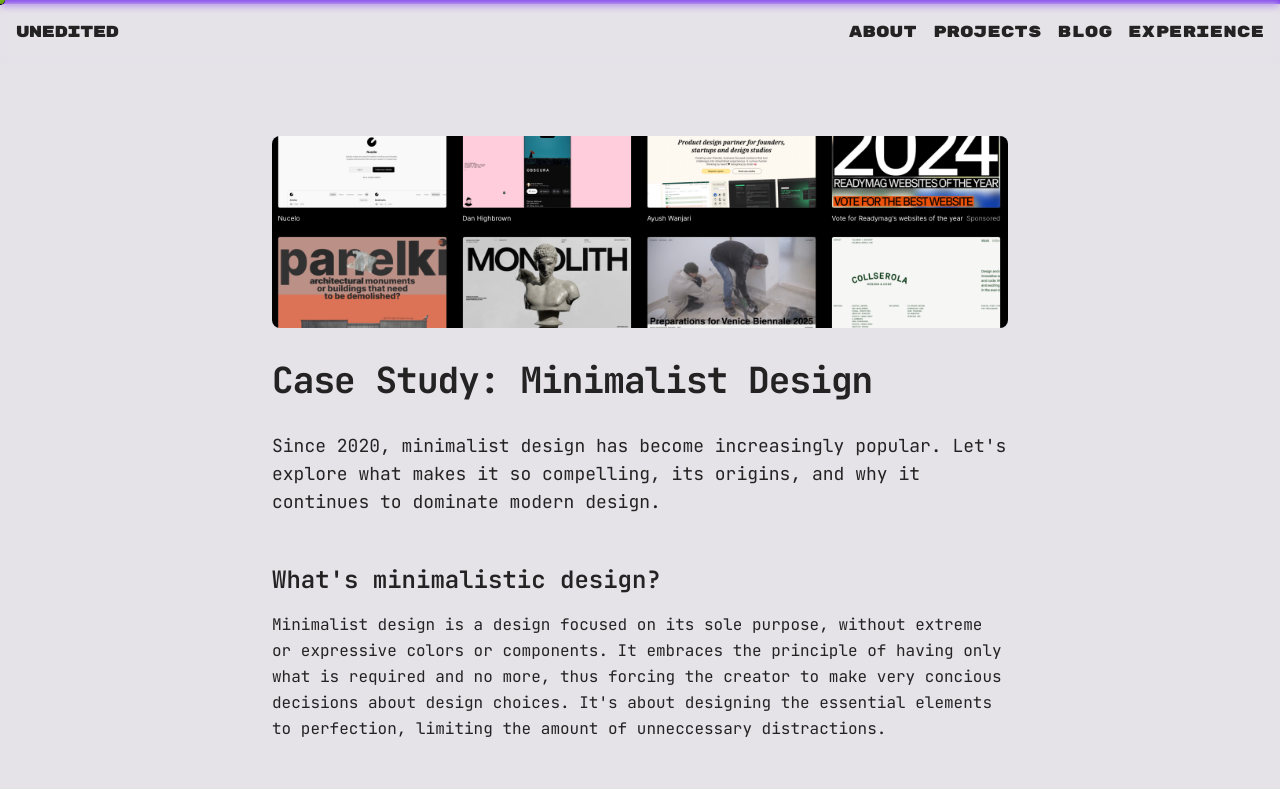
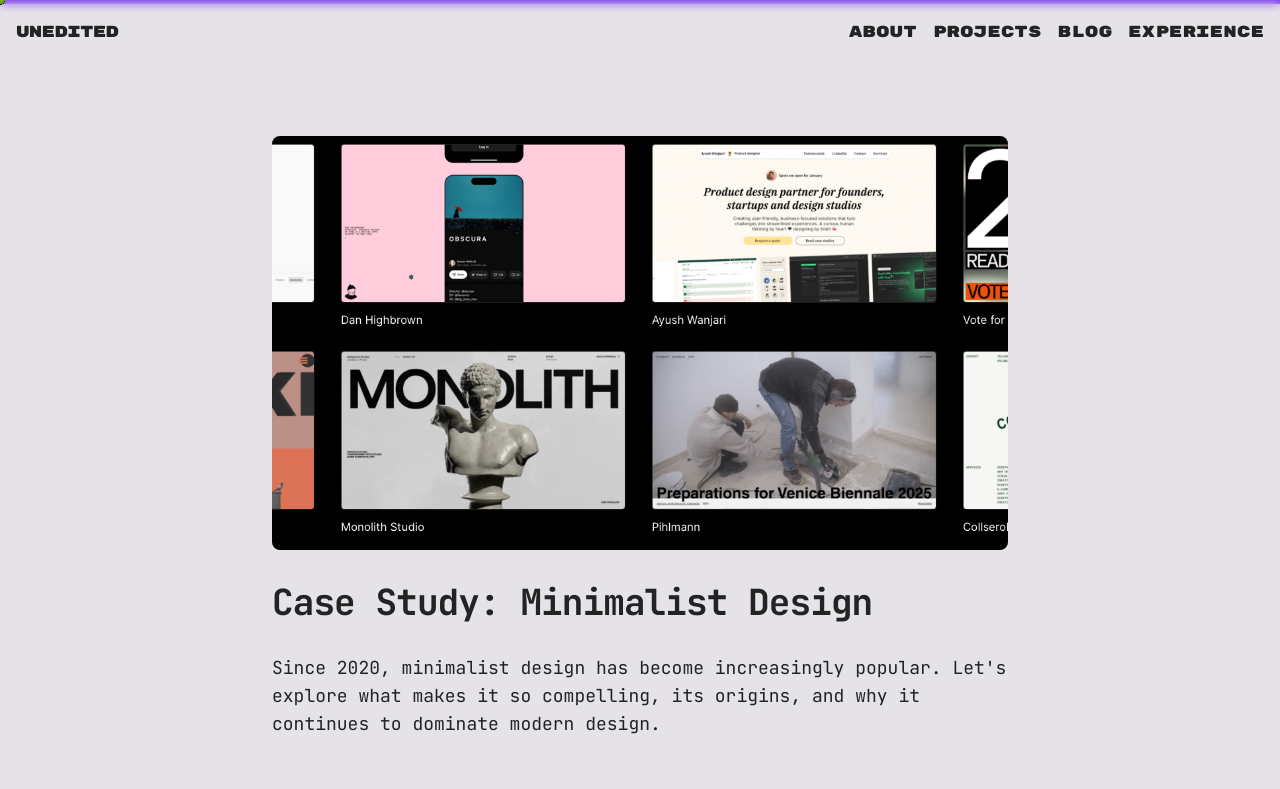
Before and after one commit to charliva/unedited, a Next.js app: page /blog/minimalist-case-study in a window 1280 px wide. Shown: the top 789 px of the page. Built offline with nearby package versions, Linux system fonts and the light colour scheme.

Commit message:
More accessible and image optimization

```diff
--- a/app/_components/blogSection.tsx
+++ b/app/_components/blogSection.tsx
@@ -34,13 +34,16 @@ export function BlogCard({
           alt={title}
           width={800}
           height={400}
+          sizes="(max-width: 640px) 100vw, (max-width: 1024px) 50vw, 33vw"
           className="object-cover w-full h-48 transition-transform duration-300 ease-in-out group-hover:scale-105 rounded-md"
         />
       </div>
       <h3 className="text-xl font-semibold mb-2 group-hover:text-primary transition-colors">
         {title}
       </h3>
-      <p className="text-sm text-muted-foreground font-semibold">{description}</p>
+      <p className="text-sm text-muted-foreground font-semibold">
+        {description}
+      </p>
       <p className="text-sm text-muted-foreground font-semibold">{date}</p>
     </Link>
   );
--- a/app/_components/hero-section.tsx
+++ b/app/_components/hero-section.tsx
@@ -36,9 +36,10 @@ const TypewriterText = ({
   );
 };
 
-export default function PortfolioHero() {
+export default function OptimizedPortfolioHero() {
   const containerRef = useRef<HTMLDivElement>(null);
   const [currentLine, setCurrentLine] = useState(0);
+  const [isAnimationComplete, setIsAnimationComplete] = useState(false);
   const lines = [
     "Imagine a new web, minimalistic and creative.",
     "Innovative, aesthetic and useful.",
@@ -55,12 +56,26 @@ export default function PortfolioHero() {
     "text-xl md:text-xl",
   ];
 
+  useEffect(() => {
+    if (currentLine >= lines.length) {
+      setIsAnimationComplete(true);
+    }
+  }, [currentLine, lines.length]);
+
   return (
     <div
       ref={containerRef}
       className="relative w-full h-[90vh] min-h-[600px] overflow-y-auto p-4 md:p-8 z-0"
     >
       <div className="absolute inset-0 flex flex-col items-start justify-center max-w-4xl mx-auto space-y-8 z-0">
+        {lines.map((line, index) => (
+          <p key={index} className={`${lineClasses[index]} ${isAnimationComplete ? 'opacity-100' : 'opacity-0'} transition-opacity duration-300`}>
+            {line}
+          </p>
+        ))}
+      </div>
+
+      <div className="absolute inset-0 flex flex-col items-start justify-center max-w-4xl mx-auto space-y-8 z-10">
         {lines.map((line, index) => (
           <p key={index} className={lineClasses[index]}>
             {index < currentLine ? (
--- a/app/_components/projectCard.tsx
+++ b/app/_components/projectCard.tsx
@@ -32,13 +32,16 @@ export function ProjectCard({
           alt={title}
           width={800}
           height={400}
+          sizes="(max-width: 640px) 100vw, (max-width: 1024px) 50vw, 33vw"
           className="object-cover w-full h-48 transition-transform duration-300 ease-in-out group-hover:scale-105 rounded-md"
         />
       </div>
       <h3 className="text-xl font-semibold mb-2 group-hover:text-primary transition-colors">
         {title}
       </h3>
-      <p className="text-sm text-muted-foreground font-semibold">{description}</p>
+      <p className="text-sm text-muted-foreground font-semibold">
+        {description}
+      </p>
     </Link>
   );
 }
--- a/app/blog/minimalist-case-study/page.tsx
+++ b/app/blog/minimalist-case-study/page.tsx
@@ -18,13 +18,15 @@ export default function MinimalistDesignCaseStudy() {
       className={`${jetBrainsMono.className} container mx-auto px-4 py-12 max-w-3xl`}
     >
       <ScrollAnimation />
-      <Image
-        src="/blog-minimalist-case-study.png"
-        alt="Minimalist Design"
-        width={800}
-        height={400}
-        className="rounded-lg object-cover w-full h-48 mb-8"
-      />
+      <div className="relative aspect-video mb-8">
+        <Image
+          src="/blog-minimalist-case-study.png"
+          alt="Minimalist Design"
+          fill
+          sizes="(max-width: 768px) 100vw, (max-width: 1200px) 50vw, 33vw"
+          className="rounded-lg object-cover"
+        />
+      </div>
       <h1 className="text-4xl font-bold tracking-tight mb-8">
         Case Study: Minimalist Design
       </h1>
--- a/next.config.mjs
+++ b/next.config.mjs
@@ -1,6 +1,11 @@
 /** @type {import('next').NextConfig} */
 const nextConfig = {
-
+  images: {
+    formats: ["image/webp"],
+    deviceSizes: [640, 750, 828, 1080, 1200, 1920, 2048, 3840],
+    imageSizes: [16, 32, 48, 64, 96, 128, 256, 384],
+    minimumCacheTTL: 3600,
+  },
 };
 
 export default nextConfig;
```
